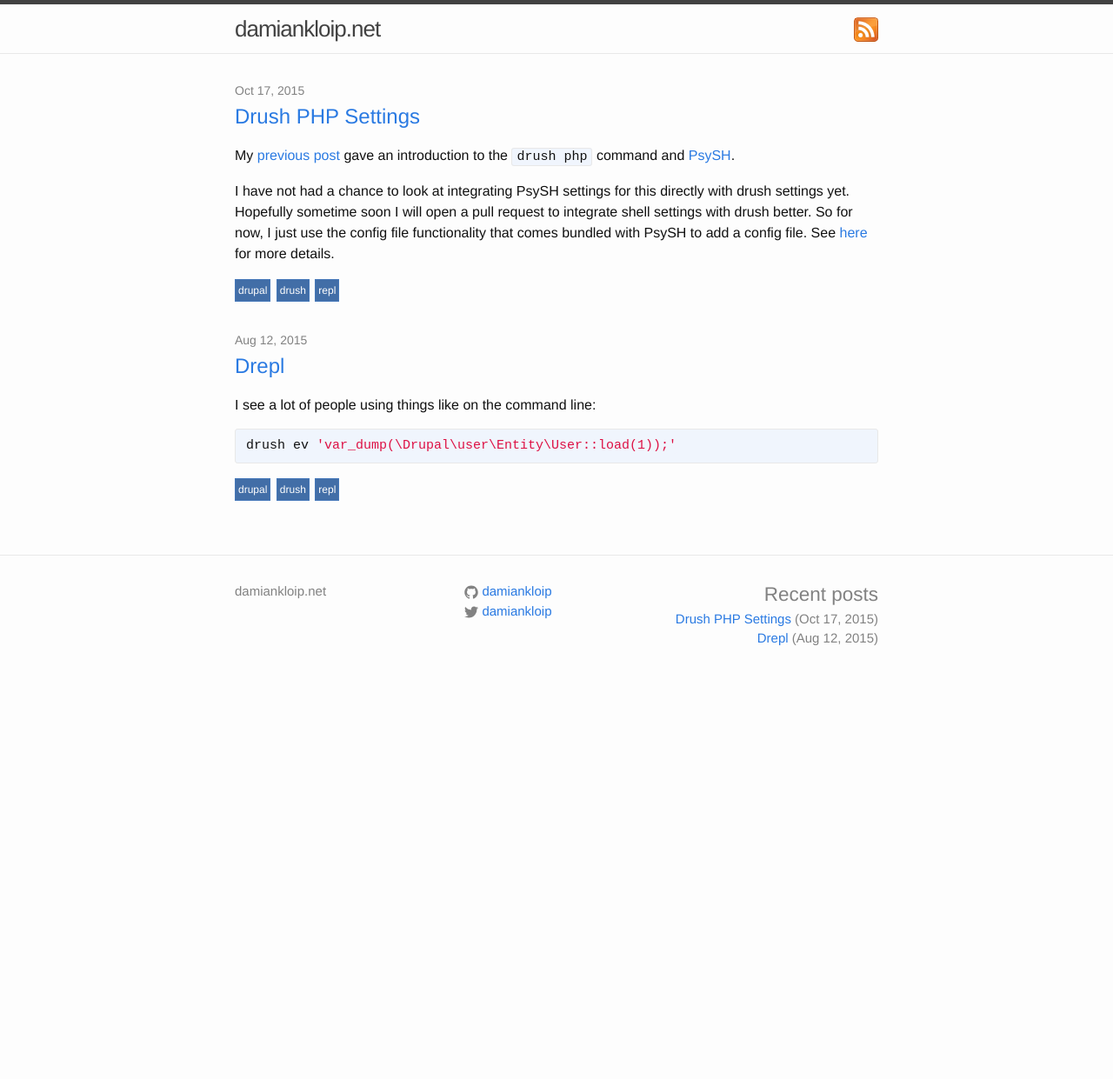
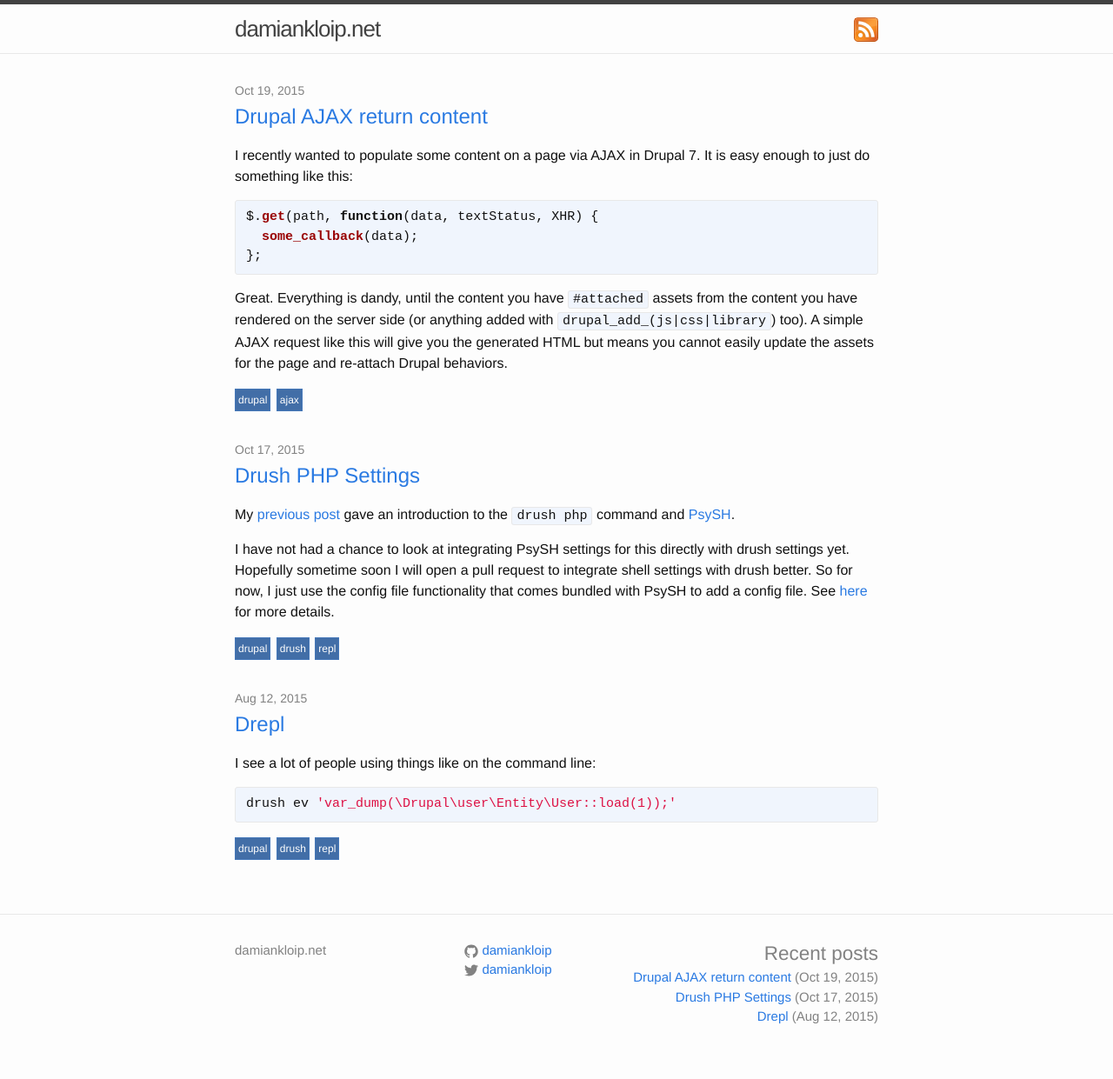
Before and after one commit to damiankloip/damiankloip.github.io, a Jekyll site: the page built from index.html, in a window 1280 px wide. Shown: the whole page at 87% size. Built offline with Jekyll 4.4.1, drawn with Linux system fonts in a browser that asks for light colours; comment, search, counter and statistics services are not loaded; before the commit the page ends 900 px from its top, so only the background shows below that.

Commit message:
Small tweaks and publish ajax callback return content post

```diff
--- a/_posts/2015-10-18-drupal-ajax-callback-return-content.markdown
+++ b/_posts/2015-10-19-drupal-ajax-callback-return-content.markdown
@@ -1,8 +1,7 @@
 ---
 layout: post
-published: false
 title: Drupal AJAX return content
-date: 2015-10-18
+date: 2015-10-19
 tags:
   - drupal
   - ajax
@@ -54,10 +53,10 @@ ajaxObject.eventResponse(this, {});
 Yes, this is very unintuitive and clunky but that's the AJAX API we have to work with. This will attach any new javascript assets from
 the rendered content and re-attach behaviors. Nice!
 
-That covers the jQuery side of things, but the returnContent command will not yet get invoked when
-the response is received from the server. For that to happen we need to return a JSON array of ajax commands,
-including our new `returnContent` command. E.g. Using this as a delivery callback is useful, as any render array
-can be used and the rest will be taken care of.
+That covers the jQuery side of things, but the returnContent command will not yet get invoked when the response is received from the
+server. For that to happen we need to return a JSON array of ajax commands (like any regular Drupal AJAX request), including our
+new `returnContent` command. E.g. Using this as a delivery callback is useful, as any render array can be used and the rest will be
+taken care of.
 
 {% highlight php %}
 <?php
@@ -74,7 +73,7 @@ function custom_return_delivery_callback($page_callback_result) {
 }
 {% endhighlight %}
 
-So, an example hook_menu item would look like this:
+So, an example hook_menu item would look like this, similar usage to the `ajax_deliver` delivery callback:
 
 {% highlight php %}
 <?php
```
Also changed, not shown: other parts of _posts/2015-10-19-drupal-ajax-callback-return-content.markdown (+0 -2 lines).
